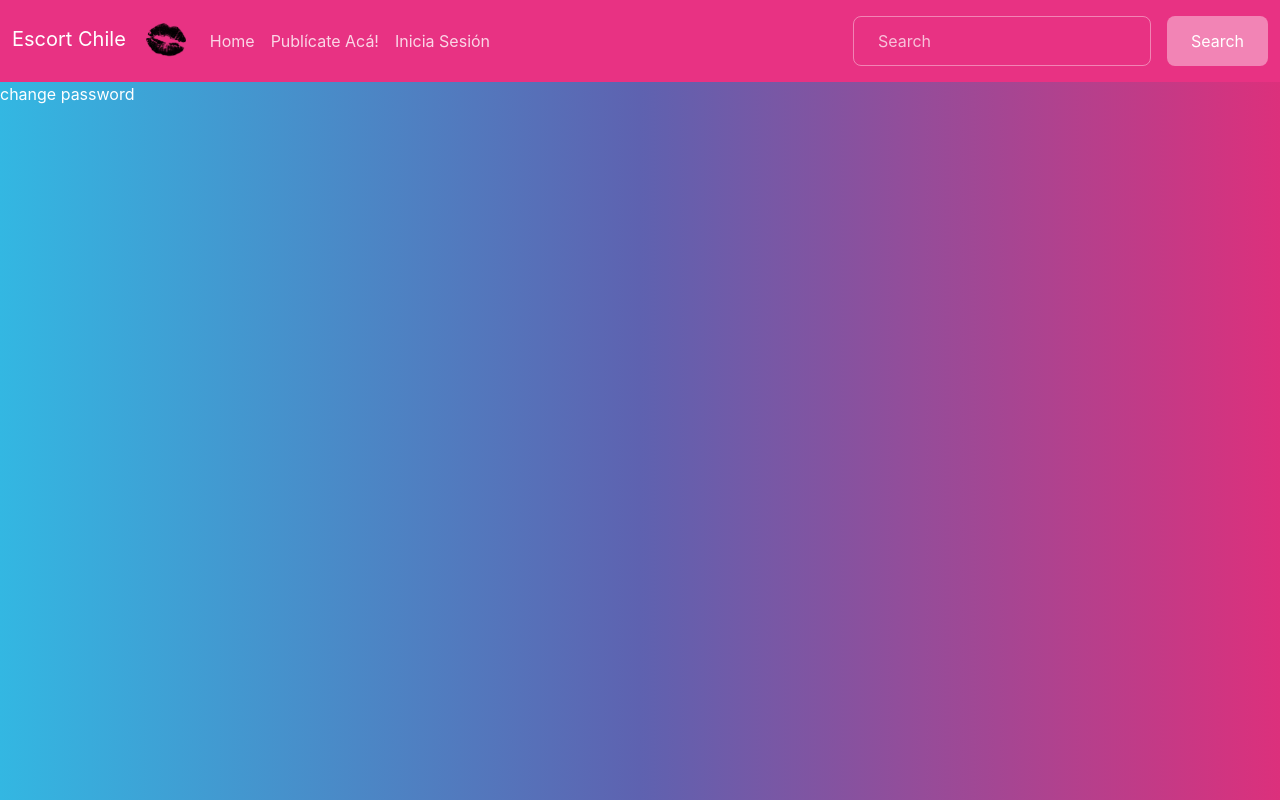
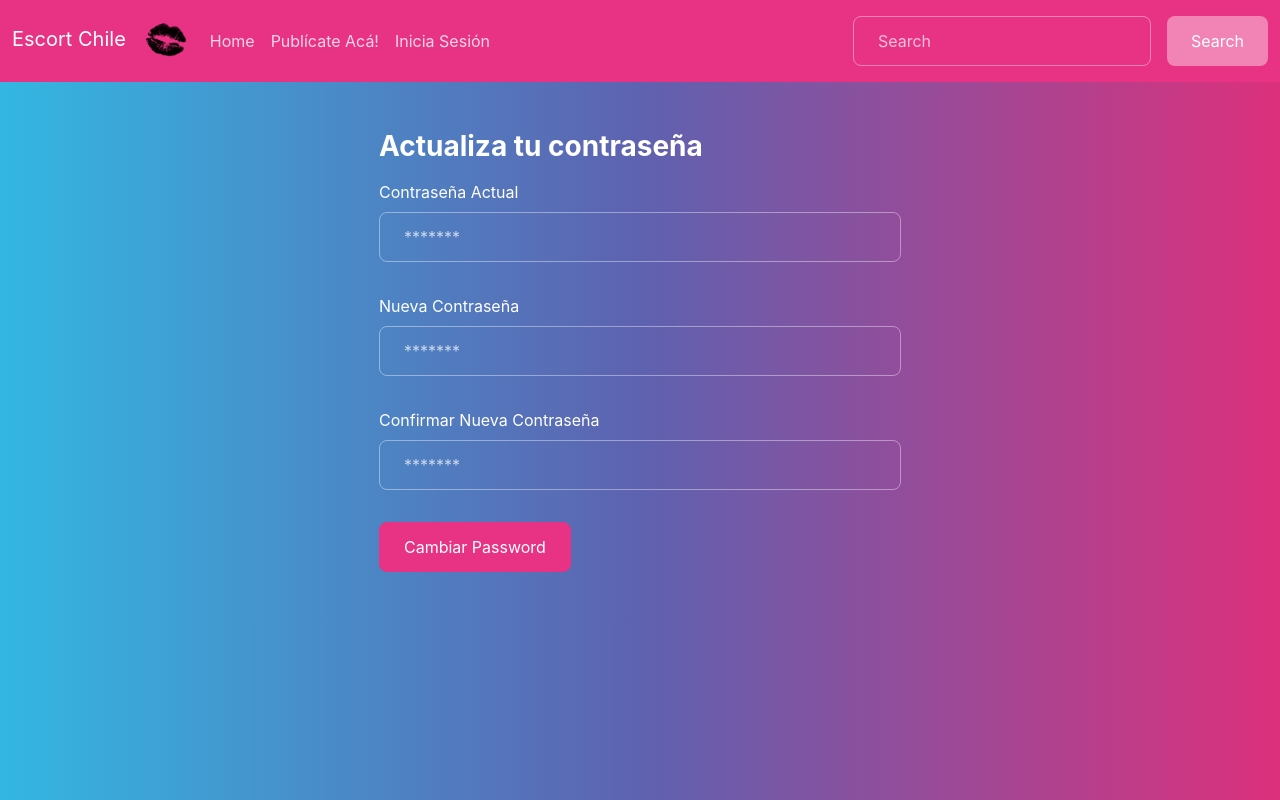
Before and after one commit to ignacioainol/cort-frontend, a React (Create React App) app: page /changePassword in a window 1280 px wide. Built offline with nearby package versions, Linux system fonts and the light colour scheme.

Commit message:
init change password frontend

```diff
--- /dev/null
+++ b/src/actions/regionActions.js
@@ -0,0 +1,15 @@
+import { REGIONS_LIST_FAIL, REGIONS_LIST_REQUEST, REGIONS_LIST_SUCCESS } from "../constants/regionConstants";
+import { API_REST } from "../constants/base_uri";
+import axios from 'axios';
+
+const listRegions = () => async (dispatch) => {
+    try {
+        dispatch({ type: REGIONS_LIST_REQUEST });
+        const { data } = await axios.get(`${API_REST}regions`);
+        dispatch({ type: REGIONS_LIST_SUCCESS, payload: data });
+    } catch (error) {
+        dispatch({ type: REGIONS_LIST_FAIL, payload: error.message });
+    }
+}
+
+export { listRegions }
--- a/src/components/Screens/ChangePassword.js
+++ b/src/components/Screens/ChangePassword.js
@@ -1,7 +1,72 @@
-import React from 'react';
+import React, { useState } from 'react';
+import { Loading } from '../shared/Loading';
 
 export const ChangePassword = () => {
-    return <div>
-        change password
-    </div>;
+
+
+    const [changePasswordData, setChangePasswordData] = useState({
+        password: '',
+        newPassword: '',
+        confirmNewPassword: ''
+    });
+
+    const handleChange = (e) => {
+        e.preventDefault();
+    }
+
+    const handleSubmit = (e) => {
+        e.preventDefault();
+    }
+
+    return (
+        <div className='container p-4'>
+            <div className='col-md-6 offset-md-3'>
+                <h3 className='animate__animated animate__bounceInLeft'>Actualiza tu contraseña</h3>
+                <form onSubmit={handleSubmit}>
+
+                    <div className="row">
+                        <div className="col-xs-12 col-sm-12 mb-3">
+                            <label htmlFor="password" className="form-label">Contraseña Actual</label>
+                            <input
+                                type="password"
+                                className="form-control"
+                                id="password"
+                                name="password"
+                                placeholder='*******'
+                                onChange={handleChange} />
+                        </div>
+                    </div>
+
+                    <div className="row">
+                        <div className="col-xs-12 col-sm-12 mb-3">
+                            <label htmlFor="newPassword" className="form-label">Nueva Contraseña</label>
+                            <input
+                                type="password"
+                                className="form-control"
+                                id="newPassword"
+                                name="newPassword"
+                                placeholder='*******'
+                                onChange={handleChange} />
+                        </div>
+                    </div>
+
+                    <div className="row">
+                        <div className="col-xs-12 col-sm-12 mb-3">
+                            <label htmlFor="confirmNewPassword" className="form-label">Confirmar Nueva Contraseña</label>
+                            <input
+                                type="password"
+                                className="form-control"
+                                id="confirmNewPassword"
+                                name="confirmNewPassword"
+                                placeholder='*******'
+                                onChange={handleChange} />
+                        </div>
+                    </div>
+
+                    <button type="submit" className="btn btn-primary">Cambiar Password</button>
+
+                </form>
+            </div>
+        </div>
+    );
 };
--- a/src/components/Screens/Login.js
+++ b/src/components/Screens/Login.js
@@ -3,6 +3,7 @@ import React, { useEffect, useState } from 'react';
 import { useNavigate } from "react-router-dom";
 import { useDispatch, useSelector } from 'react-redux';
 import { signin } from '../../actions/userActions';
+import { Loading } from '../shared/Loading';
 
 export const Login = (props) => {
     const navigate = useNavigate();
@@ -12,22 +13,26 @@ export const Login = (props) => {
         password: ''
     });
 
+    const [loadingLogin, setLoadingLogin] = useState(false);
+
     const userSignin = useSelector(state => state.userSignin);
     const { loading, userInfo, error } = userSignin;
     const dispatch = useDispatch();
 
     useEffect(() => {
         if (userInfo) {
-            // navigate("/profile");
-            // console.log(userInfo.first_login);
+            console.log(userInfo);
             if (userInfo.first_login) {
                 navigate("/changePassword");
+            } else {
+                navigate(`/perfil/${userInfo.user_id}`);
             }
         }
     }, [userInfo]);
 
     const handleSubmit = (e) => {
         e.preventDefault();
+        setLoadingLogin(true);
         dispatch(signin(loginData));
     }
 
@@ -36,6 +41,8 @@ export const Login = (props) => {
     }
 
     return (
+        <>
+            {loadingLogin ? <Loading /> :
                 <div className='container p-4'>
                     <div className='col-md-6 offset-md-3'>
                         <h3 className='animate__animated animate__bounceInLeft'>Inicia Sesión</h3>
@@ -72,5 +79,7 @@ export const Login = (props) => {
                         </form>
                     </div>
                 </div>
+            }
+        </>
     )
 }
--- a/src/components/Screens/Register.js
+++ b/src/components/Screens/Register.js
@@ -1,9 +1,11 @@
-import React, { useState } from 'react';
+import React, { useEffect, useState } from 'react';
 import { useDispatch, useSelector } from 'react-redux';
 import { registerEscort } from '../../actions/escortActions';
+import { listRegions } from '../../actions/regionActions';
 import { Loading } from '../shared/Loading';
 
 export const Register = () => {
+
 
     const [newEscort, setNewEscort] = useState({
         role_id: 3,
@@ -18,6 +20,13 @@ export const Register = () => {
     const escortRegister = useSelector(state => state.escortRegister);
     const { loading, escortInfo, error } = escortRegister;
     const dispatch = useDispatch();
+
+    const regionsList = useSelector(state => state.regionsList);
+    console.log(regionsList);
+
+    useEffect(() => {
+        dispatch(listRegions);
+    }, []);
 
     const handleChange = e => {
         setNewEscort({ ...newEscort, [e.target.name]: e.target.value });
--- /dev/null
+++ b/src/constants/regionConstants.js
@@ -0,0 +1,3 @@
+export const REGIONS_LIST_REQUEST = 'REGIONS_LIST_REQUEST';
+export const REGIONS_LIST_SUCCESS = 'REGIONS_LIST_SUCCESS';
+export const REGIONS_LIST_FAIL = 'REGIONS_LIST_FAIL';
--- /dev/null
+++ b/src/reducers/regionReducers.js
@@ -0,0 +1,19 @@
+import { REGIONS_LIST_FAIL, REGIONS_LIST_REQUEST, REGIONS_LIST_SUCCESS } from "../constants/regionConstants";
+
+
+function regionsListReducer(state = { regions: [] }, action) {
+    switch (action.type) {
+        case REGIONS_LIST_REQUEST:
+            return { loading: true, regions: [] };
+        case REGIONS_LIST_SUCCESS:
+            return { loading: false, regions: action.payload };
+        case REGIONS_LIST_FAIL:
+            return { loading: false, error: action.payload };
+        default:
+            return state;
+    }
+}
+
+export {
+    regionsListReducer
+}
--- a/src/store.js
+++ b/src/store.js
@@ -1,8 +1,9 @@
 import { createStore, combineReducers, applyMiddleware, compose } from 'redux';
 import thunk from 'redux-thunk';
 import Cookie from 'js-cookie';
+import { userSiginReducer } from './reducers/userReducers';
 import { escortListReducer, escortRegisterReducer } from './reducers/escortReducers';
-import { userSiginReducer } from './reducers/userReducers';
+import { regionsListReducer } from './reducers/regionReducers';
 
 const userInfo = Cookie.getJSON('userInfo') || null;
 
@@ -10,6 +11,7 @@ const initialState = { userSignin: { userInfo } };
 
 const reducer = combineReducers({
     escortList: escortListReducer,
+    regionsList: regionsListReducer,
     escortRegister: escortRegisterReducer,
     userSignin: userSiginReducer
 });
```
Also changed, not shown: 1 other file (tests, documents, lock files or other folders). Lines whose indentation alone changed are shown as unchanged.
